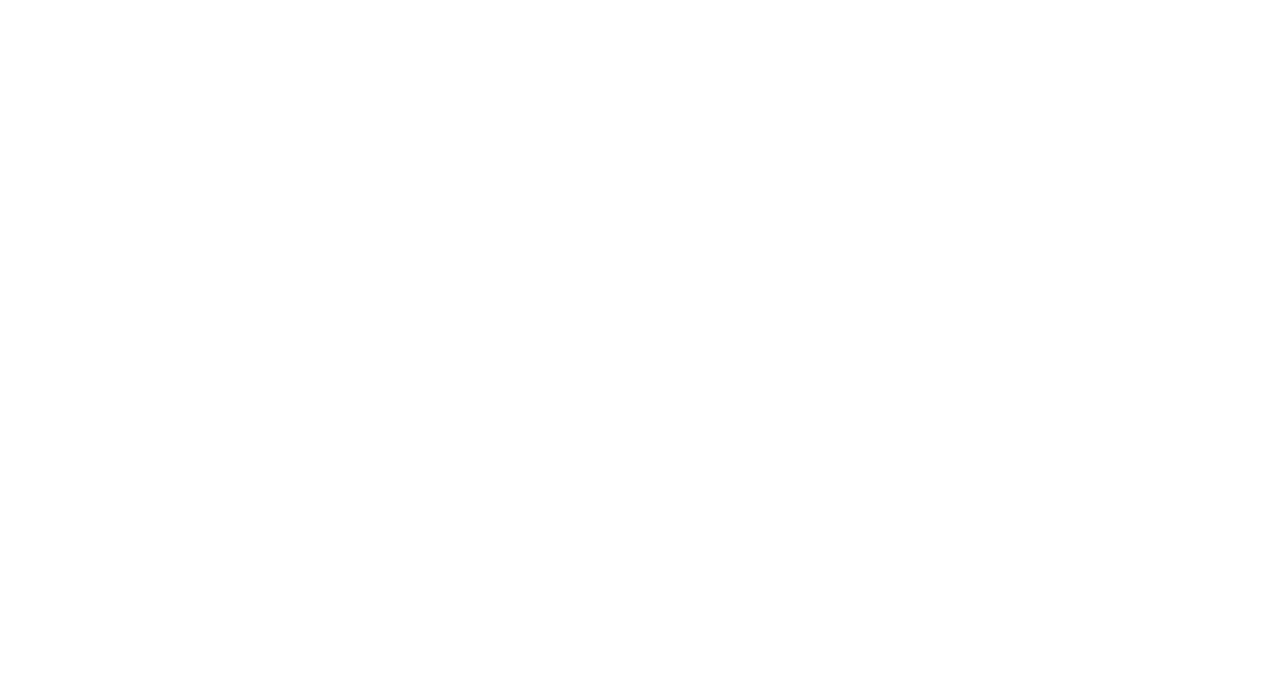
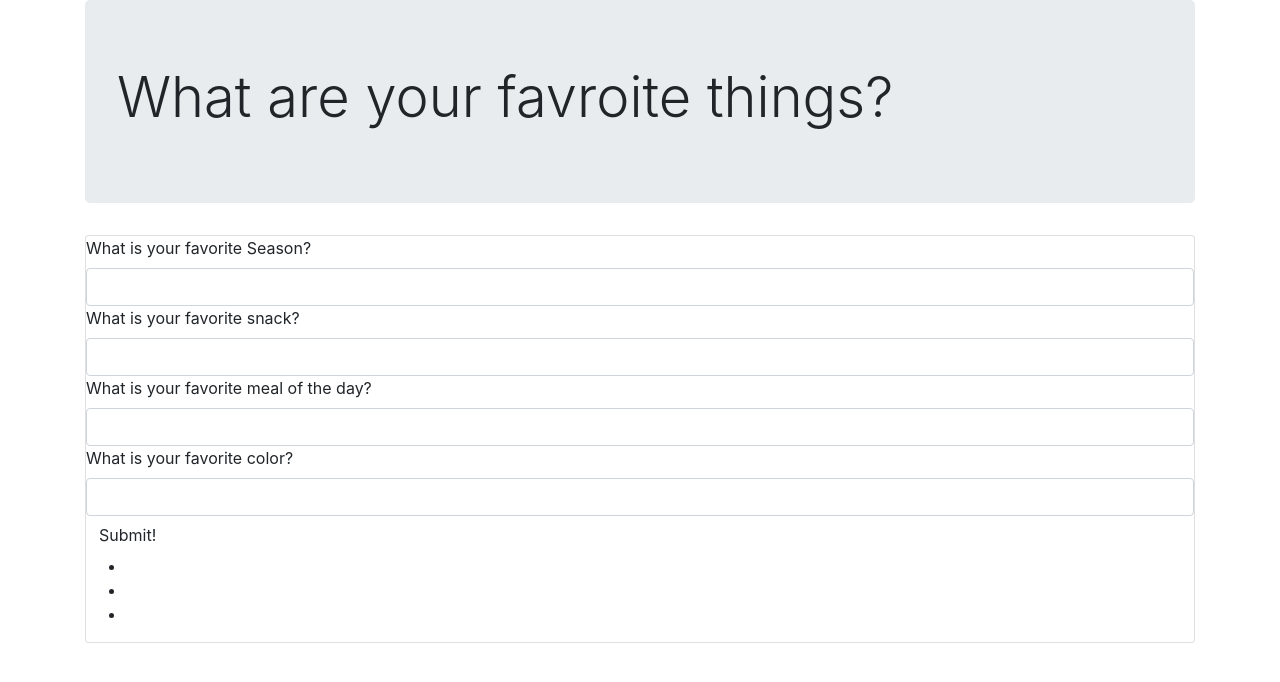
Before and after one commit to mtiapkov/Favorite-Things, a plain HTML site: page index.html in a window 1280 px wide. Drawn offline with Linux system fonts and the light colour scheme.

Commit message:
Add questions on HTML side

```diff
--- a/index.html
+++ b/index.html
@@ -10,6 +10,37 @@
   <title>Favorite Things</title>
 </head>
 <body>
+  <div class="container">
+    <div class="jumbotron txt=center">
+      <h3 class="display-4">What are your favroite things?</h3>
+    </div>
+    <div class="card">
+      <form id="favorites">
+        <div class="from-group">
+          <label for="season">What is your favorite Season?</label>
+          <input id="season" class="form-control" type="text">
+        </div>
+        <div class="from-group">
+          <label for="snack">What is your favorite snack?</label>
+          <input id="snack" class="form-control" type="text">
+        </div>
+        <div class="from-group">
+          <label for="meal">What is your favorite meal of the day?</label>
+          <input id="meal" class="form-control" type="text">
+        </div>
+        <div class="from-group">
+          <label for="color">What is your favorite color?</label>
+          <input id="color" class="form-control" type="text">
+        </div>
+        <button type="button" class="btn">Submit!</button>
+      </form>
+      <ul>
+      <li class="output1"></li>
+      <li class="output2"></li>
+      <li class="output3"></li>
+      </ul>
+    </div>
+  </div>
 
 </body>
 </html>
```
